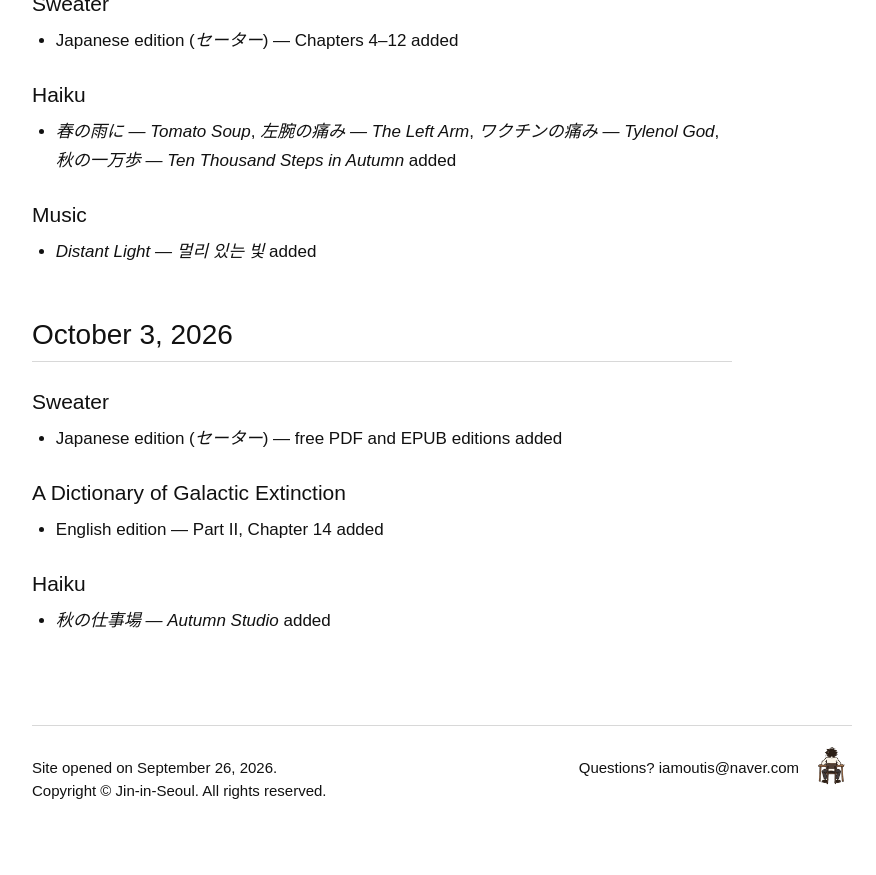
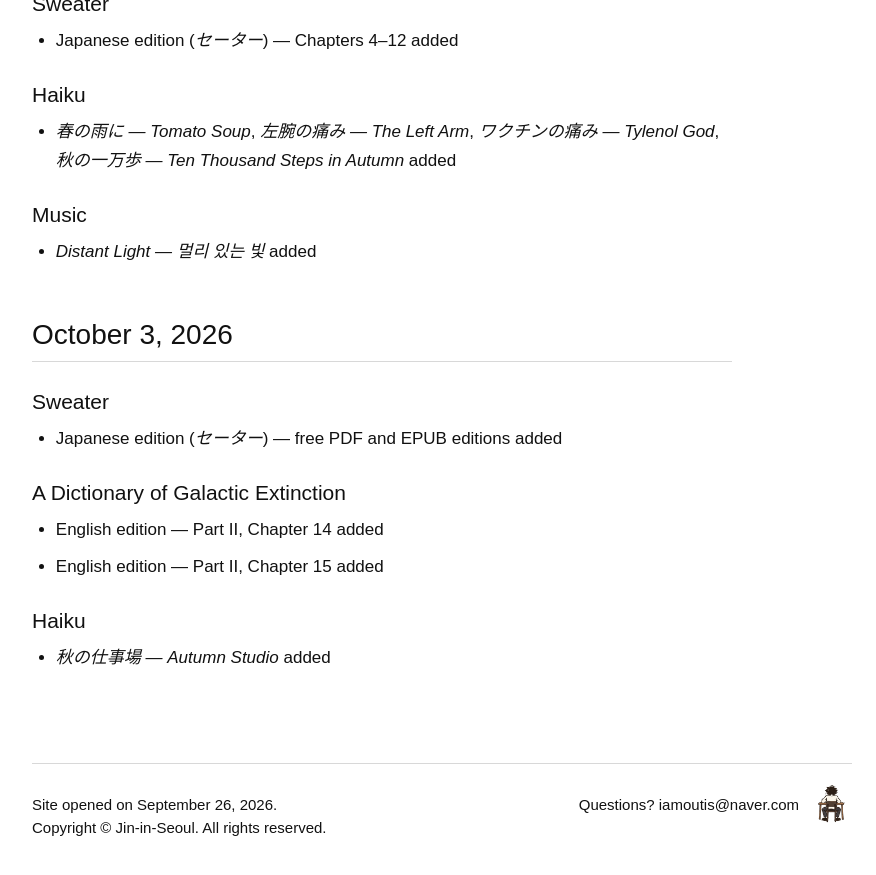
Before and after one commit to Jin-in-Seoul/Jin-in-Seoul, a Jekyll site: the page built from publication-log/index.html, in a window 1280 px wide and 900 px high, scrolled down 2764 px. Shown: the top 875 px of the window, without its empty margins (198-1074 px from the left). Built offline with Jekyll 4.4.1, drawn with Linux system fonts in a browser that asks for light colours.

Commit message:
Update publication log for English Part II chapter 15

```diff
--- a/publication-log/index.html
+++ b/publication-log/index.html
@@ -159,6 +159,7 @@
         <h3>A Dictionary of Galactic Extinction</h3>
         <ul>
           <li>English edition — Part II, Chapter 14 added</li>
+          <li>English edition — Part II, Chapter 15 added</li>
         </ul>
 
         <h3>Haiku</h3>
```
